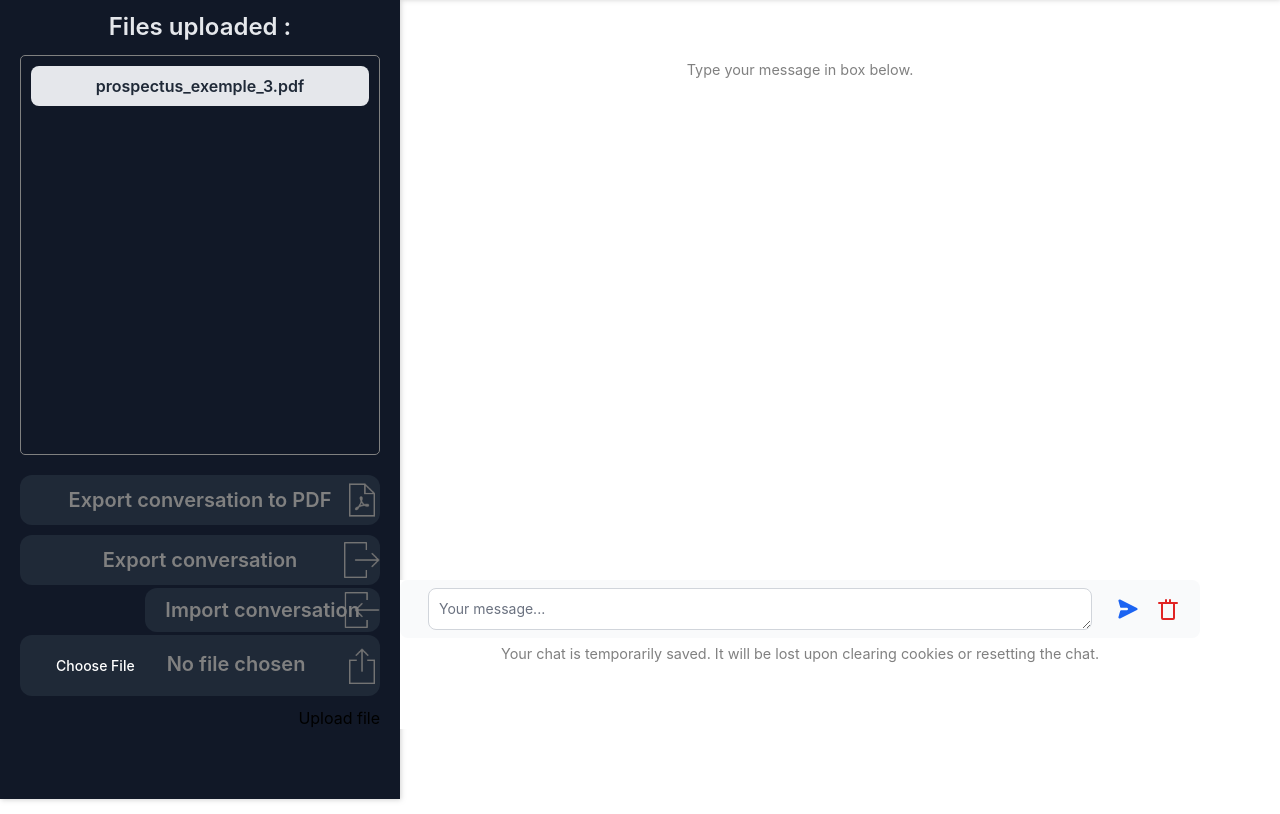
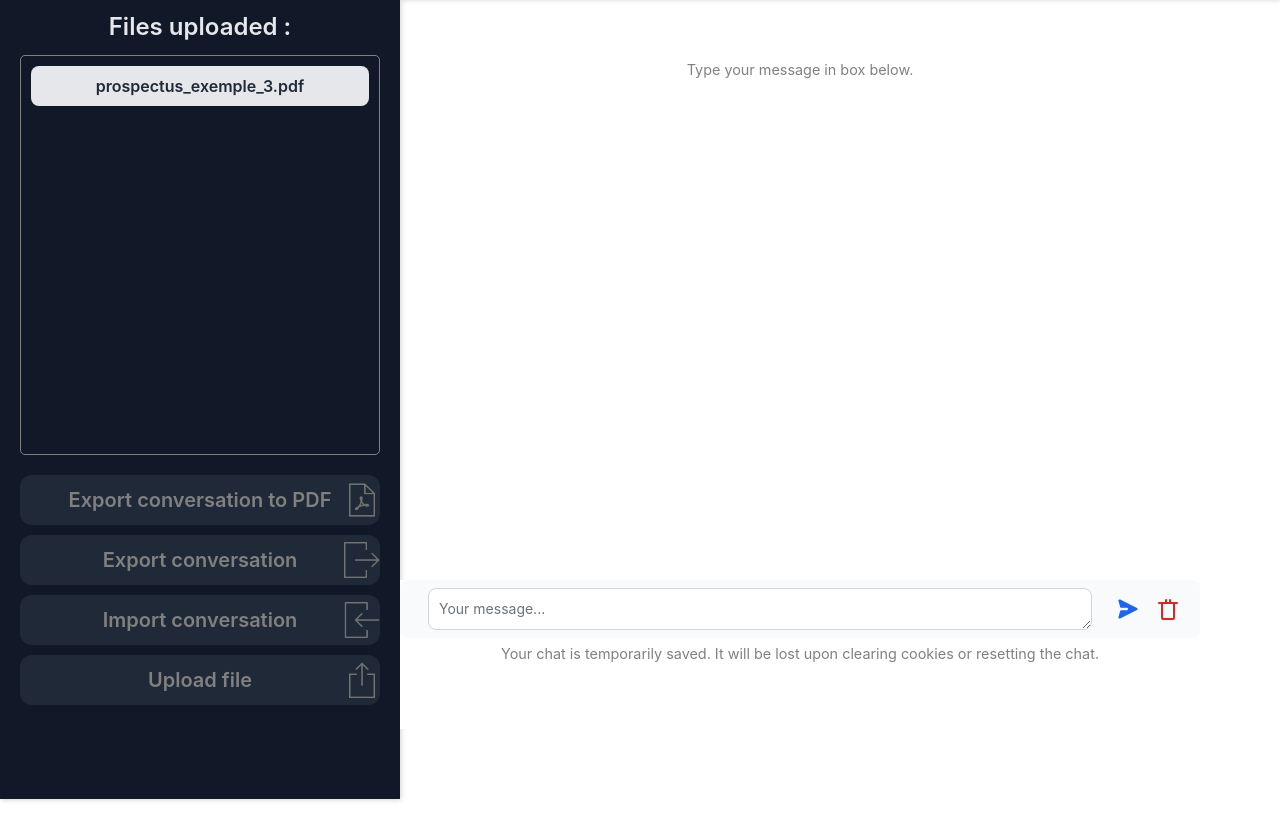
Before and after one commit to LeoAlonzoTN/PI-2023-BNP-OpenAI-Prospectus, a Flask app: page / in a window 1280 px wide. Shown: the part 71-885 px from the top of the page. Run offline with Flask 3, Linux system fonts and the light colour scheme; some libraries are stand-ins or nearby versions.

Commit message:
[UPDATE] Modify Front => buttons

```diff
--- a/templates/index.html
+++ b/templates/index.html
@@ -219,11 +219,12 @@
             <div class="buttons">
                 <button id="pdfSave" class="button pdf bg-gray-800 font-semibold"><span >Export conversation to PDF</span></button>
                 <button id="bnpSave" class="button export bg-gray-800 font-semibold"><span>Export conversation</span></button>
-                <form action="/load_bnpfile" method="post" enctype="multipart/form-data" id="loadBnp">
+                <form class="button import bg-gray-800 font-semibold" action="/load_bnpfile" method="post" enctype="multipart/form-data" id="loadBnp">
                     <input type="file" name="file" id="bnpInput" accept=".bnp" style="display: none;" onchange="loadBnp()">
-                    <label for="bnpInput" class="button import bg-gray-800 font-semibold">Import conversation</label>
+                    <label for="bnpInput">Import conversation</label>
                 </form>
-                <input type="file" id="fileSelector" class="button upload bg-gray-800 font-semibold"><span>Upload file</span></button>
+                <input type="file" id="fileSelector" style="display: none;">
+                <label for="fileSelector" class="button upload bg-gray-800 font-semibold">Upload file</label>
             </div>
         </div>
         <div class="box">
```
